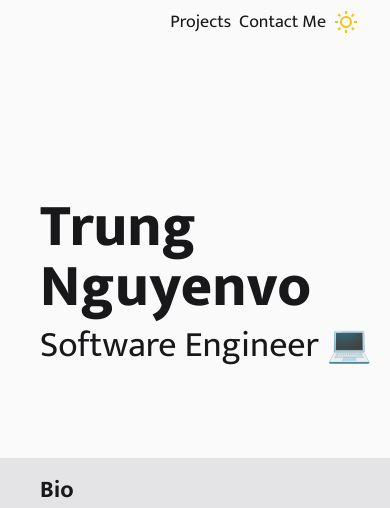
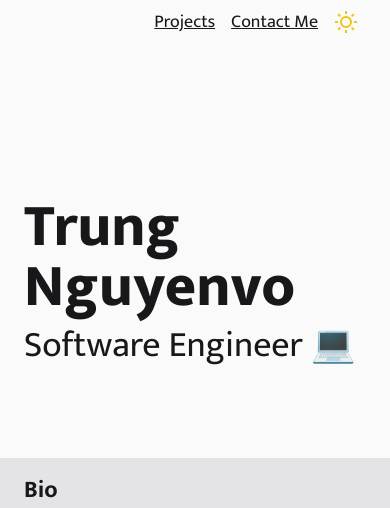
Before and after one commit to ocTrung/portfolio, a Next.js app: page / in a window 390 px wide. Shown: the top 508 px of the page. Built offline with nearby package versions, Linux system fonts and the light colour scheme.

Commit message:
style changes for readability

```diff
--- a/components/ContactForm.jsx
+++ b/components/ContactForm.jsx
@@ -1,6 +1,6 @@
 export default function ContactForm() {
   return (
-    <div className='px-10'>
+    <div className='px-6 sm:px-10'>
       <h2 className='text-2xl font-bold mt-4 mb-2'>Contact Me</h2>
       <form name='contact' method='POST' data-netlify='true'>
         <div className=''>
--- a/components/Navbar.jsx
+++ b/components/Navbar.jsx
@@ -8,9 +8,9 @@ export default function Navbar() {
     setTheme(updatedTheme)
   }
   return (
-    <nav className='flex flex-nowrap justify-end gap-2 pr-8 pt-2'>
-      <a href='#projects'>Projects</a>
-      <a href='#contactMe'>Contact Me</a>
+    <nav className='flex flex-nowrap justify-end gap-4 pr-8 pt-2'>
+      <a href='#projects' className='underline hover:text-green-600 active:text-green-700'>Projects</a>
+      <a href='#contactMe' className='underline hover:text-green-600 active:text-green-700'>Contact Me</a>
       <button onClick={handleThemeToggle}>
         {
           theme === 'light'
--- a/pages/index.js
+++ b/pages/index.js
@@ -9,19 +9,19 @@ export default function Home() {
     <div id='mainContainer'>
       <Navbar />
       <header className='grid grid-cols-[minmax(375px,1280px)] justify-center'>
-        <div className='h-[50vh] grid grid-rows-3 pl-10 max-w-screen-2xl'>
+        <div className='h-[50vh] grid grid-rows-3 px-6 sm:px-10 max-w-screen-2xl'>
           <h1 className='row-start-2 self-end text-6xl font-extrabold'>
             Trung Nguyenvo
           </h1>
           <div className='flex row-start-3 items-start gap-1 pt-2'>
-            <h2 className=' text-4xl'>
+            <h2 className='text-4xl'>
               Software Engineer 💻
             </h2>
           </div>
         </div>
       </header>
       <main className='grid grid-cols-[minmax(375px,1024px)] justify-center bg-zinc-200 dark:bg-gray-900 min-h-fit'>
-        <div className='px-10 py-2'>
+        <div className='px-6 sm:px-10 py-2'>
           <section id='bio' className='mt-2 w-full md:w-[70ch] mb-10'>
             <h2 className='text-2xl font-bold mb-4'>Bio</h2>
             <p>
```
